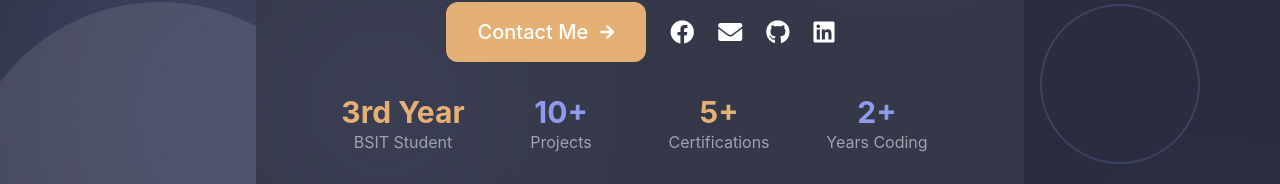
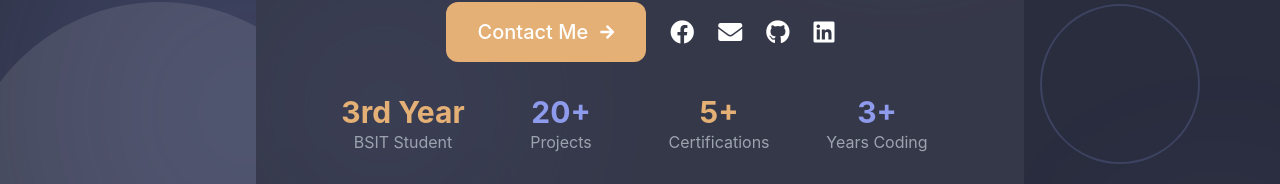
Before and after one commit to flklr-dev/kit.dev, a React (Vite) app: page /about in a window 1280 px wide. Shown: the part 4230-4414 px from the top of the page. Built offline with nearby package versions, Linux system fonts and the light colour scheme.

Commit message:
Update AboutMe component to reflect new project and experience counts

```diff
--- a/src/components/AboutMe.jsx
+++ b/src/components/AboutMe.jsx
@@ -489,16 +489,16 @@
                   </Link>
 
                   <div className="flex items-center gap-6">
-                    <a href="https://facebook.com/yourusername" target="_blank" rel="noopener noreferrer" className="text-white hover:text-[#E5B075] transition-colors">
+                    <a href="https://facebook.com/kitadrian31" target="_blank" rel="noopener noreferrer" className="text-white hover:text-[#E5B075] transition-colors">
                       <i className="fab fa-facebook text-2xl"></i>
                     </a>
-                    <a href="mailto:your.email@example.com" className="text-white hover:text-[#E5B075] transition-colors">
+                    <a href="mailto:kitadriand@gmail.com" className="text-white hover:text-[#E5B075] transition-colors">
                       <i className="fas fa-envelope text-2xl"></i>
                     </a>
-                    <a href="https://github.com/yourusername" target="_blank" rel="noopener noreferrer" className="text-white hover:text-[#E5B075] transition-colors">
+                    <a href="https://github.com/flklr-dev" target="_blank" rel="noopener noreferrer" className="text-white hover:text-[#E5B075] transition-colors">
                       <i className="fab fa-github text-2xl"></i>
                     </a>
-                    <a href="https://linkedin.com/in/yourusername" target="_blank" rel="noopener noreferrer" className="text-white hover:text-[#E5B075] transition-colors">
+                    <a href="https://linkedin.com/in/kit-adrian-diocares-349a20338/" target="_blank" rel="noopener noreferrer" className="text-white hover:text-[#E5B075] transition-colors">
                       <i className="fab fa-linkedin text-2xl"></i>
                     </a>
                   </div>
@@ -511,7 +511,7 @@
                     <div className="text-gray-400">BSIT Student</div>
                   </div>
                   <div>
-                    <div className="text-3xl font-bold text-[#8E9AEB]">10+</div>
+                    <div className="text-3xl font-bold text-[#8E9AEB]">20+</div>
                     <div className="text-gray-400">Projects</div>
                   </div>
                   <div>
@@ -519,7 +519,7 @@
                     <div className="text-gray-400">Certifications</div>
                   </div>
                   <div>
-                    <div className="text-3xl font-bold text-[#8E9AEB]">2+</div>
+                    <div className="text-3xl font-bold text-[#8E9AEB]">3+</div>
                     <div className="text-gray-400">Years Coding</div>
                   </div>
                 </div>
```
